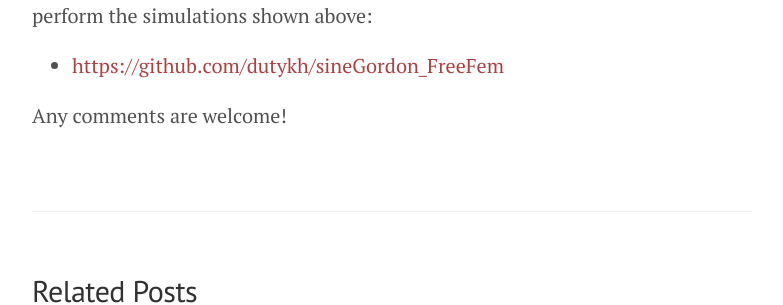
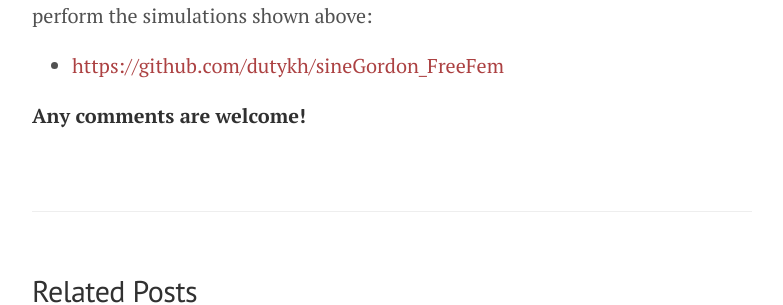
Before and after one commit to dutykh/dutykh.github.io, a Jekyll site: the page built from _posts/2014-05-19-sineGordonFreeFem.md, in a window 1280 px wide. Shown: the part 1427-1732 px from the top of the page, without its empty margins (248-1031 px from the left). Built offline with Jekyll 4.4.1, drawn with Linux system fonts in a browser that asks for light colours; Markdown is read by kramdown in place of the engine named in the settings.

Commit message:
Caputo post

```diff
--- a/_posts/2014-05-19-sineGordonFreeFem.md
+++ b/_posts/2014-05-19-sineGordonFreeFem.md
@@ -11,7 +11,7 @@
 
 And another kink which has a *sub-critical* velocity. Thus, it cannot pass through the junction:
 
-<iframe width="480" height="360" src="http://www.youtube.com/embed/2pLqAKOrZHU" frameborder="0"> </iframe>
+<iframe width="480" height="360" src="http://www.youtube.com/embed/Uz3gWlkg8_g" frameborder="0"> </iframe>
 
 More details on the obtained results can be found in our first common preprint:
 
@@ -21,4 +21,4 @@
 
 * [https://github.com/dutykh/sineGordon_FreeFem](https://github.com/dutykh/sineGordon_FreeFem/)
 
-Any comments are welcome!
+**Any comments are welcome!**
```
